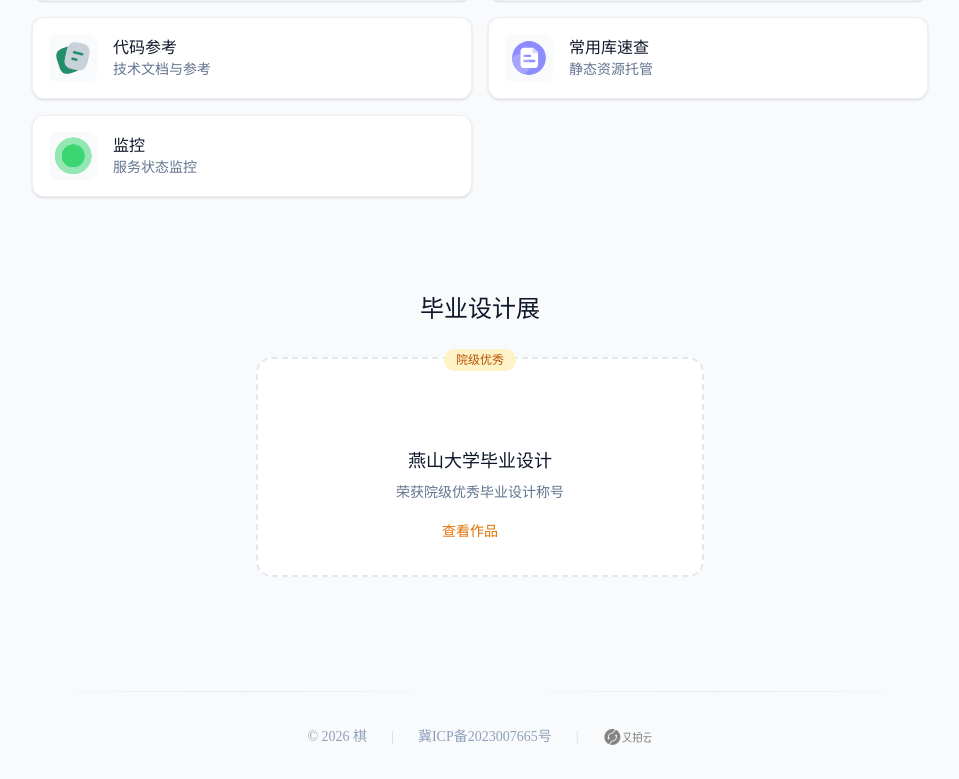
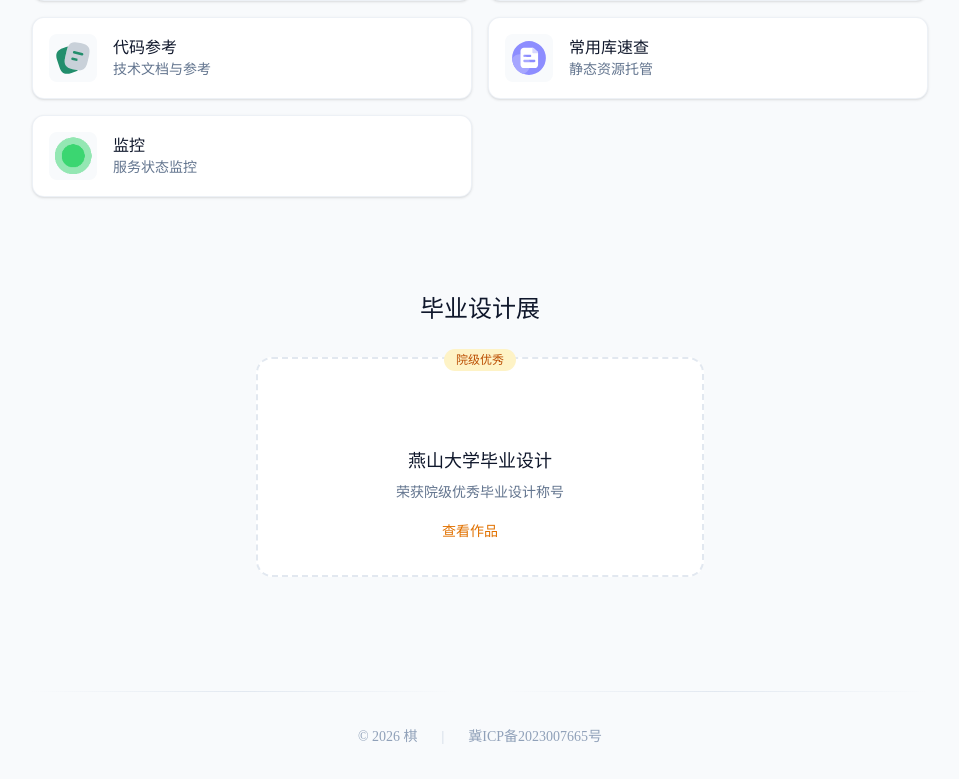
Before and after one commit to imqi1-github/qi1.website, a Vue app: page / in a window 1280 px wide. Shown: the part 763-1542 px from the top of the page, without its empty margins (160-1119 px from the left). Built offline with nearby package versions, Linux system fonts and the light colour scheme; some icons are missing.

Commit message:
refactor(App): 移除又拍云引用及备案信息中的分隔符

```diff
--- a/src/App.vue
+++ b/src/App.vue
@@ -5,7 +5,6 @@
 import referenceIcon from './assets/reference.svg'
 import staticIcon from './assets/static.svg'
 import statusIcon from './assets/status.png'
-import upyunIcon from './assets/upyun.png'
 import { Icon } from '@iconify/vue'
 
 const heroData = {
@@ -179,7 +178,7 @@
         </h2>
 
         <a
-          href="https://imqi1.com/shot/1005"
+          href="https://imqi1.com/content/shot/1005"
           target="_blank"
           class="project-card group block max-w-md mx-auto"
         >
@@ -229,14 +228,6 @@
             class="hidden sm:block hover:text-slate-600 transition-colors"
           >
             冀ICP备2023007665号
-          </a>
-          <span class="hidden sm:inline text-slate-300">|</span>
-          <a
-            href="https://www.upyun.com/?utm_source=lianmeng&utm_medium=referral"
-            target="_blank"
-            class="hidden sm:block"
-          >
-            <img :src="upyunIcon" alt="又拍云" class="h-4 grayscale transition-all duration-300 hover:grayscale-0">
           </a>
         </div>
       </div>
```
